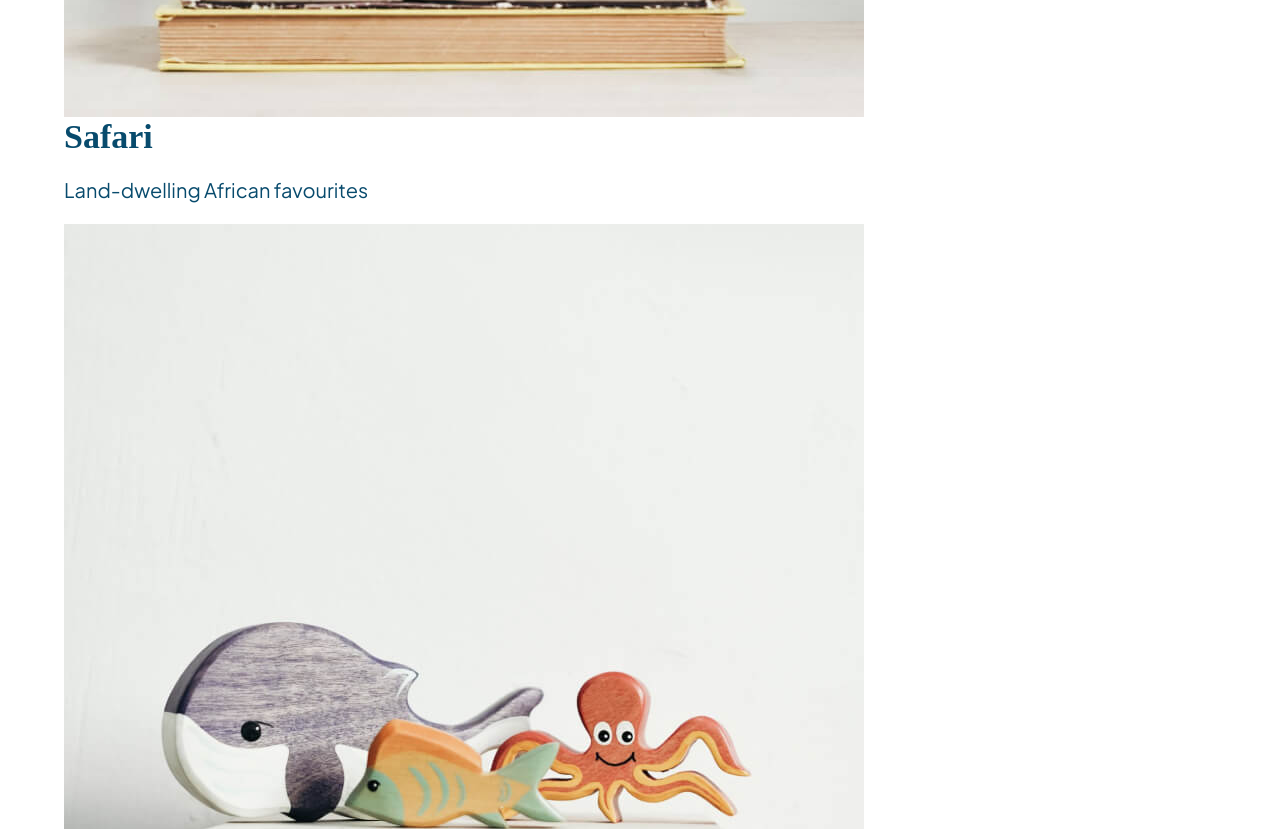
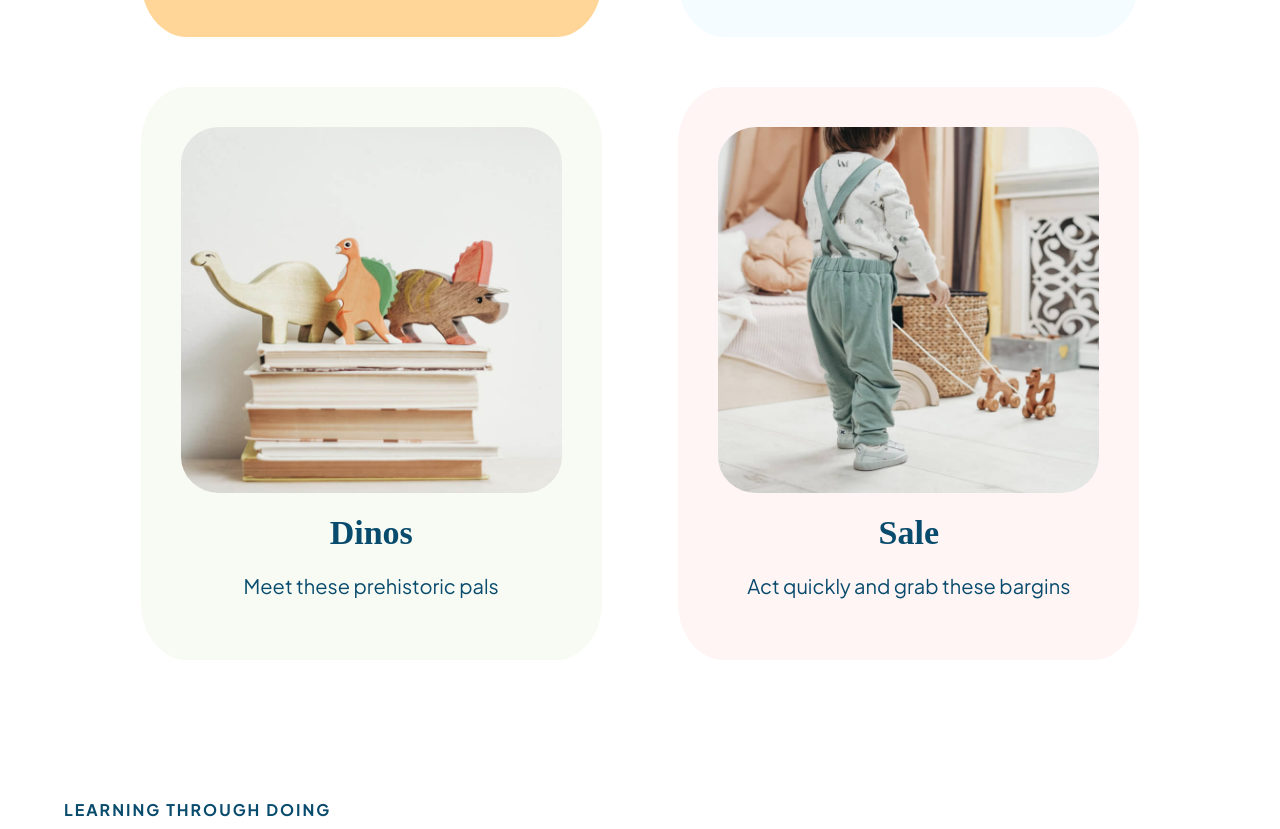
Before and after one commit to hushangni/ecommerce-codealong-juno, a plain HTML site: page index.html in a window 1280 px wide. Shown: the part 1609-2438 px from the top of the page. Drawn offline with Linux system fonts and the light colour scheme; files whose address does not match are found by name; a web font is replaced by a local one.

Commit message:
Finished styling categories section

```diff
--- /dev/null
+++ b/styles/sass/partials/_categories.scss
@@ -0,0 +1,32 @@
+.categories {
+    padding: 90px 0;
+}
+
+.categoryGallery {
+    display: flex;
+    flex-wrap: wrap;
+    justify-content: space-evenly;
+    text-align: center;
+
+    .item1 {background-color: $quinary;}
+    .item2 {background-color: $secondary;}
+    .item3 {background-color: $tertiary;}
+    .item4 {background-color: $quaternary;}
+
+    .item {
+        width: 40%;
+        padding: 40px;
+        border-radius: 10%;
+        margin: 25px 0;
+
+        & a:hover,
+        & a:focus {
+            transform: scale(0.9);
+        }
+
+        img {
+            border-radius: 10%;
+            margin-bottom: 20px;
+        }
+    }
+}
--- a/styles/sass/styles.scss
+++ b/styles/sass/styles.scss
@@ -6,4 +6,5 @@
 
 @import "./partials/nav";
 @import "./partials/header";
+@import "./partials/categories";
 @import "./partials/footer";
```
Also changed, not shown: styles/styles.css.
